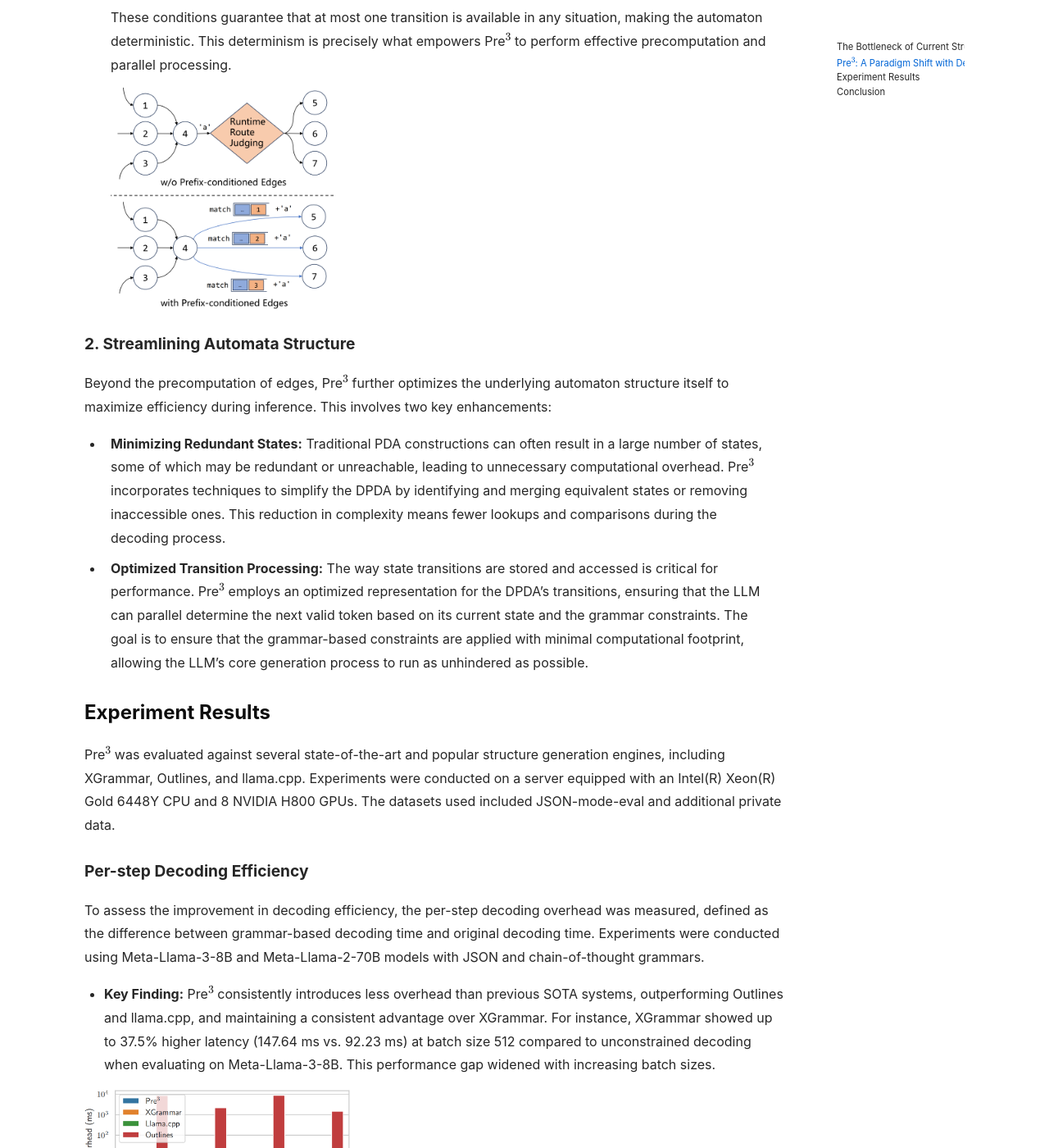
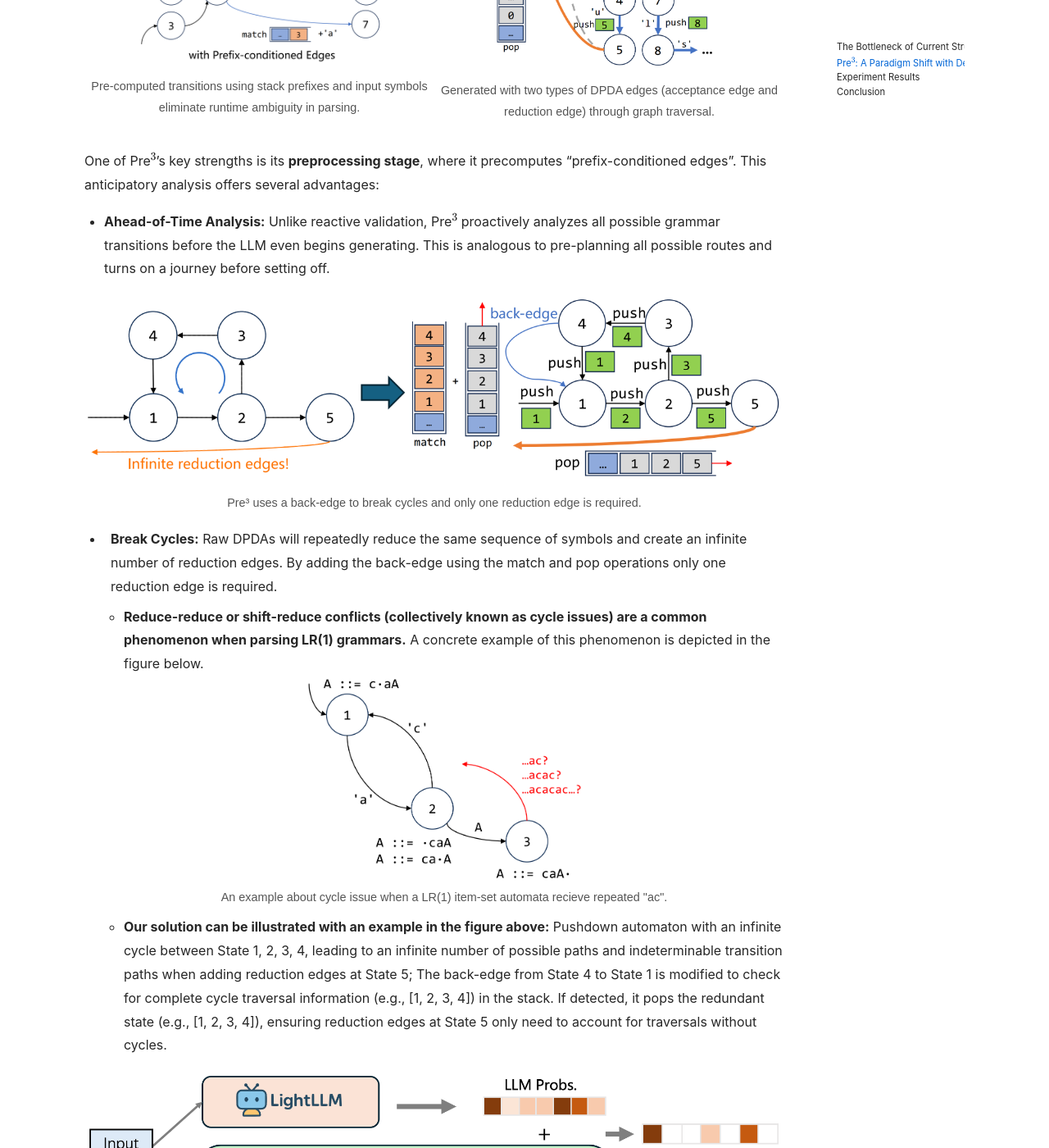
Before and after one commit to ModelTC/lightllm-blog, a Jekyll site: the page built from _posts/2025-06-15-pre3.md, in a window 1280 px wide and 1400 px high, scrolled down 2443 px. Shown: the whole window at 82% size. Built offline with Jekyll 4.4.1, drawn with Linux system fonts in a browser that asks for light colours; nearby versions of some CDN libraries; formulas are drawn with MathJax 3; some of the changed text lies outside the part shown.

Commit message:
optimize blog

```diff
--- a/_posts/2025-06-15-pre3.md
+++ b/_posts/2025-06-15-pre3.md
@@ -10,6 +10,11 @@ mathjax: true
 
 The ubiquitous rise of Large Language Models (LLMs) has amplified the demand for efficient structured content generation, from code to structured data formats like JSON. While existing methods for generating outputs conforming to specific grammars (like LR(1) grammars) have enabled impressive capabilities, they often introduce significant runtime overhead, particularly under large inference batching scenarios. This post introduces **Pre$^3$**, a novel approach that leverages Deterministic Pushdown Automata (DPDA) to revolutionize the speed and efficiency of structured LLM generation.
 
+<div style="text-align: center;">
+  <img src="{{ site.baseurl }}/assets/images/blogs/03-pre3/constrained_decoding_00.png"  style="zoom: 30%;" />
+  <p style="font-family: sans-serif; font-size: 0.9em; color: #555;">Structured generation means LLM produces formatted data (JSON, SQL, code) instead of free text, enforce strict syntax rules for machine-readable output.</p>
+</div>
+
 ### The Bottleneck of Current Structured LLM Generation
 
 Current state-of-the-art methods for constrained LLM decoding typically involve parsing LR(1) grammars into Pushdown Automata (PDAs). While effective, this process incurs substantial runtime execution overhead for context-dependent token processing, especially inefficient under large inference batches. This sequential and context-aware validation becomes a significant bottleneck, akin to navigating a complex maze one step at a time, checking every turn.
@@ -21,17 +26,48 @@ Current state-of-the-art methods for constrained LLM decoding typically involve
 
 ### Pre$^3$: A Paradigm Shift with Deterministic Pushdown Automata
 
-Pre$^3$ addresses these efficiency limitations by exploiting the power of **Deterministic Pushdown Automata (DPDA)**. The core innovation lies in transforming the traditional, often non-deterministic, PDA-based decoding into a highly optimized, deterministic process.
+Pre$^3$ addresses these efficiency limitations by exploiting the power of **Deterministic Pushdown Automata (DPDA)**. The core innovation lies in transforming the traditional, often non-deterministic, PDA-based decoding into a highly optimized, deterministic process. The workflow of Pre$^3$ is illustrated in the figure below.
+
+<div style="text-align: center;">
+  <img src="{{ site.baseurl }}/assets/images/blogs/03-pre3/workflow_00.png"  style="zoom: 60%;" />
+  <p style="font-family: sans-serif; font-size: 0.9em; color: #555;">Pre³ Workflow outlines our approach to convert LR(1) grammars into DPDAs by precomputing all transitions, enabling efficient table lookup over runtime exploration.</p>
+</div>
 
 #### 1. Precomputation of Prefix-Conditioned Edges
 
+<div style="display: flex; flex-direction: row;">
+  <div style="width: 50%; text-align: center;">
+    <img src="{{ site.baseurl }}/assets/images/blogs/03-pre3/prefix_conditioned_edge_00.png"  style="zoom: 23%;" />
+    <p style="font-family: sans-serif; font-size: 0.9em; color: #555;">Pre-computed transitions using stack prefixes and input symbols eliminate runtime ambiguity in parsing.</p>
+  </div>
+  <div style="width: 50%; text-align: center;">
+    <img src="{{ site.baseurl }}/assets/images/blogs/03-pre3/automaton_construction_00.png"  style="zoom: 33%;" />
+    <p style="font-family: sans-serif; font-size: 0.9em; color: #555;">Generated with two types of DPDA edges (acceptance edge and reduction edge) through graph traversal.</p>
+  </div>
+</div>
+
 One of Pre$^3$'s key strengths is its **preprocessing stage**, where it precomputes "prefix-conditioned edges". This anticipatory analysis offers several advantages:
 
-<img src="{{ site.baseurl }}/assets/images/blogs/03-pre3/automaton_construction_00.png"  style="zoom: 40%;" />
+* **Ahead-of-Time Analysis:** Unlike reactive validation, Pre$^3$ proactively analyzes all possible grammar transitions before the LLM even begins generating. This is analogous to pre-planning all possible routes and turns on a journey before setting off.
 
-* **Ahead-of-Time Analysis:** Unlike reactive validation, Pre$^3$ proactively analyzes all possible grammar transitions before the LLM even begins generating. [cite_start]This is analogous to pre-planning all possible routes and turns on a journey before setting off.
+<div style="text-align: center;">
+  <img src="{{ site.baseurl }}/assets/images/blogs/03-pre3/break_cycles_00.png"  style="zoom: 40%;" />
+  <p style="font-family: sans-serif; font-size: 0.9em; color: #555;">Pre³ uses a back-edge to break cycles and only one reduction edge is required.</p>
+</div>
 
-<img src="{{ site.baseurl }}/assets/images/blogs/03-pre3/overview_00.png"  style="zoom: 100%;" />
+* **Break Cycles:** Raw DPDAs will repeatedly reduce the same sequence of symbols and create an infinite number of reduction edges. By adding the back-edge using the match and pop operations only one reduction edge is required.
+
+    * **Reduce-reduce or shift-reduce conflicts (collectively known as cycle issues) are a common phenomenon when parsing LR(1) grammars.** A concrete example of this phenomenon is depicted in the figure below.
+    <div style="text-align: center;">
+      <img src="{{ site.baseurl }}/assets/images/blogs/03-pre3/cycle_issue_00.png"  style="zoom: 20%;" />
+      <p style="font-family: sans-serif; font-size: 0.9em; color: #555;">An example about cycle issue when a LR(1) item-set automata recieve repeated "ac".</p>
+    </div>
+    * **Our solution can be illustrated with an example in the figure above:** Pushdown automaton with an infinite cycle between State 1, 2, 3, 4, leading to an infinite number of possible paths and indeterminable transition paths when adding reduction edges at State 5; The back-edge from State 4 to State 1 is modified to check for complete cycle traversal information (e.g., [1, 2, 3, 4]) in the stack. If detected, it pops the redundant state (e.g., [1, 2, 3, 4]), ensuring reduction edges at State 5 only need to account for traversals without cycles.
+
+<div style="text-align: center;">
+  <img src="{{ site.baseurl }}/assets/images/blogs/03-pre3/parallel_check_00.png"  style="zoom: 40%;" />
+  <p style="font-family: sans-serif; font-size: 0.9em; color: #555;">Enabling parallel transition processing with LightLLM.</p>
+</div>
 
 * **Enabling Parallel Transition Processing:** The deterministic nature of DPDAs, combined with precomputation, allows for parallel processing of transitions. In a non-deterministic PDA, multiple choices might exist for a given state, input, and stack top, necessitating sequential exploration. DPDA's determinism, however, ensures a unique next step, paving the way for parallel computations.
 
@@ -41,7 +77,10 @@ One of Pre$^3$'s key strengths is its **preprocessing stage**, where it precompu
 
     These conditions guarantee that at most one transition is available in any situation, making the automaton deterministic. This determinism is precisely what empowers Pre$^3$ to perform effective precomputation and parallel processing.
 
-    <img src="{{ site.baseurl }}/assets/images/blogs/03-pre3/prefix_conditioned_edge_00.png"  style="zoom: 20%;" />
+<div style="text-align: center;">
+  <img src="{{ site.baseurl }}/assets/images/blogs/03-pre3/preprocess_00.png"  style="zoom: 40%;" />
+  <p style="font-family: sans-serif; font-size: 0.9em; color: #555;">Pre³ converts LR(1) grammar into a DPDA by precomputing transitions, replacing runtime exploration with efficient table lookup.</p>
+</div>
 
 #### 2. Streamlining Automata Structure
 
@@ -60,8 +99,10 @@ Pre$^3$ was evaluated against several state-of-the-art and popular structure gen
 To assess the improvement in decoding efficiency, the per-step decoding overhead was measured, defined as the difference between grammar-based decoding time and original decoding time. Experiments were conducted using Meta-Llama-3-8B and Meta-Llama-2-70B models with JSON and chain-of-thought grammars.
 
 * **Key Finding:** Pre$^3$ consistently introduces less overhead than previous SOTA systems, outperforming Outlines and llama.cpp, and maintaining a consistent advantage over XGrammar. For instance, XGrammar showed up to 37.5% higher latency (147.64 ms vs. 92.23 ms) at batch size 512 compared to unconstrained decoding when evaluating on Meta-Llama-3-8B. This performance gap widened with increasing batch sizes.
-
-<img src="{{ site.baseurl }}/assets/images/blogs/03-pre3/overhead_00.png"  style="zoom: 30%;" />
+<div style="text-align: center;">
+  <img src="{{ site.baseurl }}/assets/images/blogs/03-pre3/overhead_00.png"  style="zoom: 30%;" />
+  <p style="font-family: sans-serif; font-size: 0.9em; color: #555;">Evaluation on per-step decoding efficiency.</p>
+</div>
 
 #### Large Batch Inference Efficiency and Real-world Deployment Throughput
 
@@ -71,9 +112,15 @@ To assess real-world performance, the throughput of Pre$^3$ and XGrammar was com
 
 * **Key Finding:** Pre$^3$ consistently outperformed XGrammar in all scenarios, achieving latency reductions of up to 30%. The advantage was more pronounced at larger batch sizes, demonstrating Pre$^3$'s scalability. Pre$^3$ also demonstrated an improvement over XGrammar in real-world serving, achieving up to 20% higher throughput at higher concurrency levels.
 
-<img src="{{ site.baseurl }}/assets/images/blogs/03-pre3/table.png"  style="zoom: 100%;" />
+<div style="text-align: center;">
+  <img src="{{ site.baseurl }}/assets/images/blogs/03-pre3/table.png"  style="zoom: 100%;" />
+  <p style="font-family: sans-serif; font-size: 0.9em; color: #555;">Evaluate batch decoding efficiency.</p>
+</div>
 
-<img src="{{ site.baseurl }}/assets/images/blogs/03-pre3/serving_00.png"  style="zoom: 100%;" />
+<div style="text-align: center;">
+  <img src="{{ site.baseurl }}/assets/images/blogs/03-pre3/serving_00.png"  style="zoom: 100%;" />
+  <p style="font-family: sans-serif; font-size: 0.9em; color: #555;">Benchmark under production-like serving conditions.</p>
+</div>
 
 ### Conclusion
 
```
Also changed, not shown: assets/images/blogs/03-pre3/break_cycles_00.png (added), assets/images/blogs/03-pre3/constrained_decoding_00.png (added), assets/images/blogs/03-pre3/cycle_issue_00.png (added), assets/images/blogs/03-pre3/parallel_check_00.png (added), assets/images/blogs/03-pre3/preprocess_00.png (added), assets/images/blogs/03-pre3/workflow_00.png (added), 1 other file.
